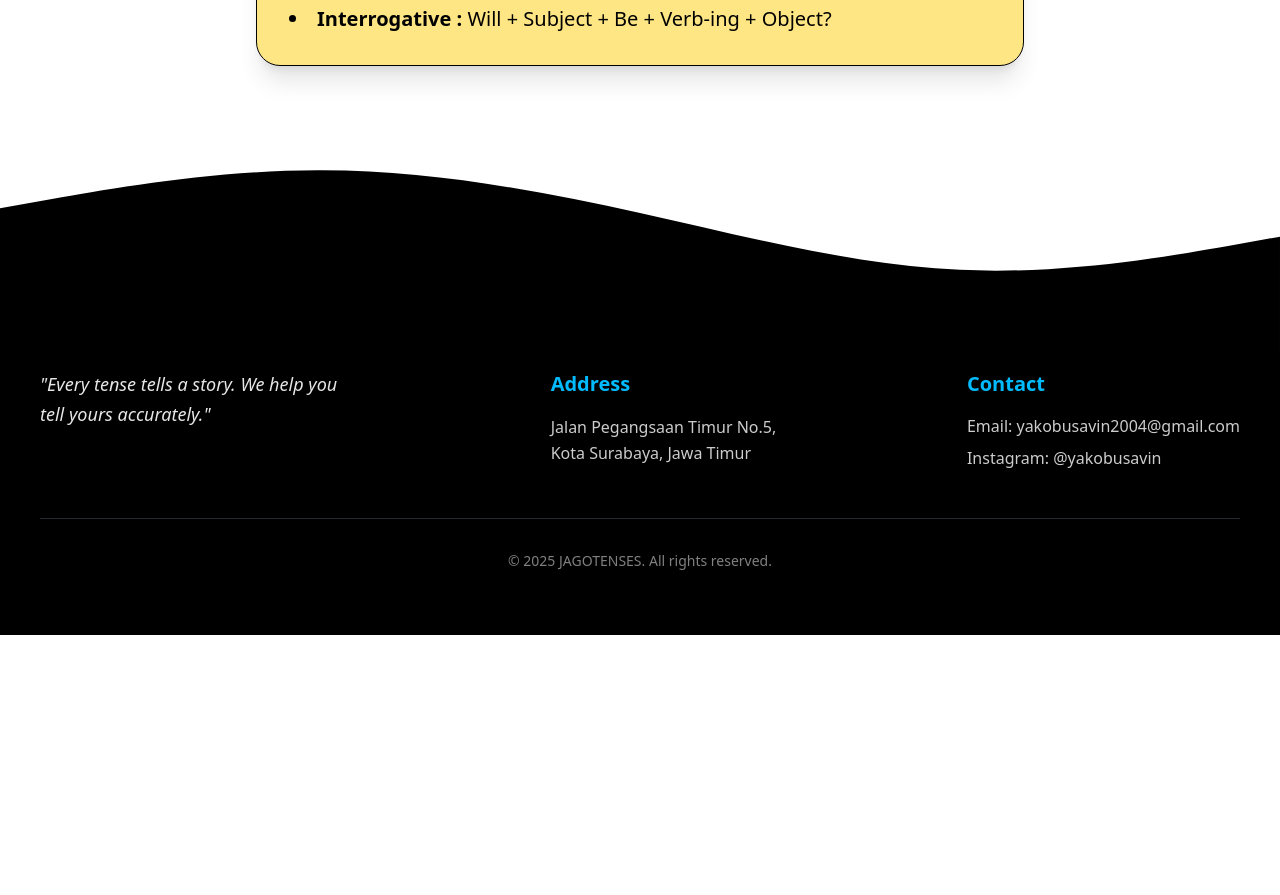
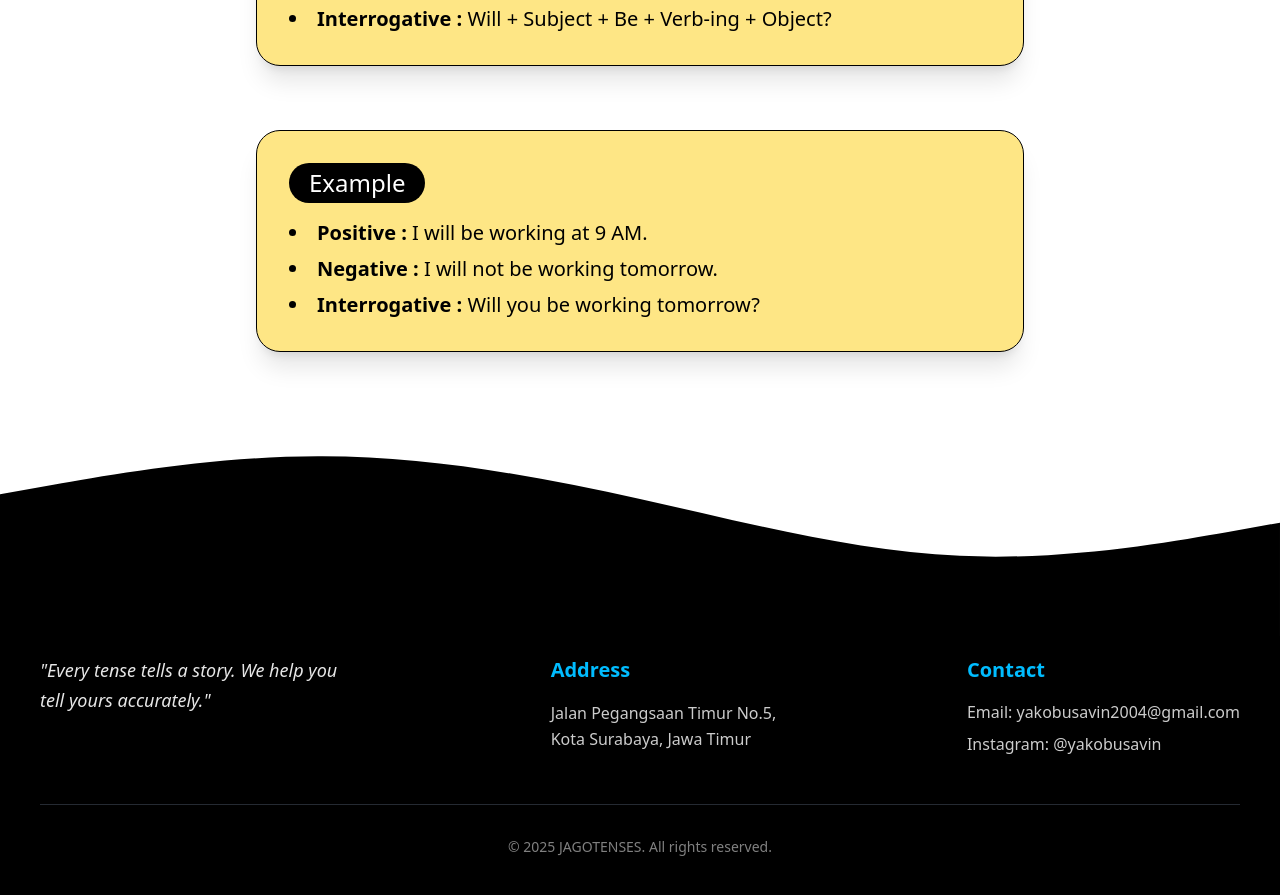
Before and after one commit to YO-SP/Jago-Tenses, a React (Vite) app: page /lessons/future-continuous in a window 1280 px wide. Shown: the part 940-1835 px from the top of the page. Before the commit the page ends 1575 px from the top, so only its background shows below. Built offline with nearby package versions, Linux system fonts and the light colour scheme.

Commit message:
Menambahkan example pada lessons

```diff
--- a/src/components/TenseCard.jsx
+++ b/src/components/TenseCard.jsx
@@ -1,7 +1,8 @@
-export default function TenseCard({title, definition, usage, formula}){
+export default function TenseCard({title, definition, usage, formula, example}){
     return(
         <>
             <div className="mt-30">
+
 
                 <h1 className="text-black font-['Archivo_Black'] text-center text-5xl mt-20 mb-20">{title}</h1>
 
@@ -34,6 +35,15 @@ export default function TenseCard({title, definition, usage, formula}){
 
                     </ul>
                 </div>
+
+                  <div className="max-w-3xl mx-auto mt-16 p-8 border rounded-3xl bg-amber-200 transition duration-200 ease-in-out transform hover:scale-102 shadow-xl hover:shadow-xl/60">
+                    <h2 className="inline-block bg-black text-white px-5 py-1 rounded-full text-2xl">Example</h2>
+                    <ul className="list-disc list-inside space-y-2 text-xl mt-4">
+                        <li><b>Positive : </b> {example.positive}</li>
+                        <li><b>Negative : </b>{example.negative}</li>
+                        <li><b>Interrogative : </b>{example.interrogative}</li>
+                    </ul>
+                </div>
             </div>
 
 
--- a/src/data/tenses.js
+++ b/src/data/tenses.js
@@ -15,6 +15,11 @@ export const tenses = [
             positive: "Subject + Verb 1 (s/es for He/She/It) + Object",
             negative: "Subject + Do/Does + Not + Verb 1 + Object",
             interrogative: "Do/Does + Subject + Verb 1 + Object?"
+        },
+        example: {
+            positive: "She works in an office.",
+            negative: "She does not work on Sunday.",
+            interrogative: "Do you work every day?"
         }
     },
 
@@ -34,6 +39,11 @@ export const tenses = [
             positive: "Subject + Am/Is/Are + Verb-ing + Object",
             negative: "Subject + Am/Is/Are + Not + Verb-ing + Object",
             interrogative: "Am/Is/Are + Subject + Verb-ing + Object?"
+        },
+        example: {
+            positive: "They are studying English now.",
+            negative: "They are not studying math.",
+            interrogative: "Are you studying right now?"
         }
     },
 
@@ -53,6 +63,11 @@ export const tenses = [
             positive: "Subject + Verb 2 + Object",
             negative: "Subject + Did + Not + Verb 1 + Object",
             interrogative: "Did + Subject + Verb 1 + Object?"
+        },
+        example: {
+            positive: "I visited my grandmother yesterday.",
+            negative: "I did not visit her last week.",
+            interrogative: "Did you visit her yesterday?"
         }
     },
 
@@ -71,6 +86,11 @@ export const tenses = [
             positive: "Subject + Was/Were + Verb-ing + Object",
             negative: "Subject + Was/Were + Not + Verb-ing + Object",
             interrogative: "Was/Were + Subject + Verb-ing + Object?"
+        },
+        example: {
+            positive: "I was watching TV at 8 PM.",
+            negative: "I was not watching TV when you called.",
+            interrogative: "Were you watching TV at that time?"
         }
     },
 
@@ -89,6 +109,11 @@ export const tenses = [
             positive: "Subject + Has/Have + Verb 3 + Object",
             negative: "Subject + Has/Have + Not + Verb 3 + Object",
             interrogative: "Has/Have + Subject + Verb 3 + Object?"
+        },
+        example: {
+            positive: "She has finished her homework.",
+            negative: "She has not finished her homework.",
+            interrogative: "Have you finished your homework?"
         }
     },
 
@@ -106,6 +131,11 @@ export const tenses = [
             positive: "Subject + Has/Have + Been + Verb-ing + Object",
             negative: "Subject + Has/Have + Not + Been + Verb-ing + Object",
             interrogative: "Has/Have + Subject + Been + Verb-ing + Object?"
+        },
+        example: {
+            positive: "They have been waiting for an hour.",
+            negative: "They have not been waiting long.",
+            interrogative: "Have you been waiting long?"
         }
     },
 
@@ -123,6 +153,11 @@ export const tenses = [
             positive: "Subject + Had + Been + Verb-ing + Object",
             negative: "Subject + Had + Not + Been + Verb-ing + Object",
             interrogative: "Had + Subject + Been + Verb-ing + Object?"
+        },
+        example: {
+            positive: "She had been working all day.",
+            negative: "She had not been working long.",
+            interrogative: "Had she been working before you arrived?"
         }
     },
 
@@ -141,6 +176,11 @@ export const tenses = [
             positive: "Subject + Will + Verb 1 + Object",
             negative: "Subject + Will + Not + Verb 1 + Object",
             interrogative: "Will + Subject + Verb 1 + Object?"
+        },
+        example: {
+            positive: "I will help you.",
+            negative: "I will not forget this.",
+            interrogative: "Will you help me?"
         }
     },
 
@@ -158,6 +198,11 @@ export const tenses = [
             positive: "Subject + Am/Is/Are + Going To + Verb 1 + Object",
             negative: "Subject + Am/Is/Are + Not + Going To + Verb 1 + Object",
             interrogative: "Am/Is/Are + Subject + Going To + Verb 1 + Object?"
+        },
+        example: {
+            positive: "I am going to study tonight.",
+            negative: "I am not going to go out.",
+            interrogative: "Are you going to study tonight?"
         }
     },
 
@@ -175,6 +220,11 @@ export const tenses = [
             positive: "Subject + Will + Be + Verb-ing + Object",
             negative: "Subject + Will + Not + Be + Verb-ing + Object",
             interrogative: "Will + Subject + Be + Verb-ing + Object?"
+        },
+        example: {
+            positive: "I will be working at 9 AM.",
+            negative: "I will not be working tomorrow.",
+            interrogative: "Will you be working tomorrow?"
         }
     },
 
@@ -192,6 +242,11 @@ export const tenses = [
             positive: "Subject + Will + Have + Verb 3 + Object",
             negative: "Subject + Will + Not + Have + Verb 3 + Object",
             interrogative: "Will + Subject + Have + Verb 3 + Object?"
+        },
+        example: {
+            positive: "She will have finished the report.",
+            negative: "She will not have finished it by then.",
+            interrogative: "Will she have finished the report?"
         }
     },
 
@@ -209,7 +264,11 @@ export const tenses = [
             positive: "Subject + Will + Have + Been + Verb-ing + Object",
             negative: "Subject + Will + Not + Have + Been + Verb-ing + Object",
             interrogative: "Will + Subject + Have + Been + Verb-ing + Object?"
+        },
+        example: {
+            positive: "I will have been studying for three hours.",
+            negative: "I will not have been studying long.",
+            interrogative: "Will you have been studying for three hours?"
         }
     }
-
 ];
--- a/src/pages/LessonDetail.jsx
+++ b/src/pages/LessonDetail.jsx
@@ -20,6 +20,7 @@ export default function LessonDetail() {
           definition={tense.definition}
           usage={tense.usage}
           formula={tense.formula}
+          example={tense.example}
         />
       <Footer></Footer>
 
--- a/src/pages/Lessons.jsx
+++ b/src/pages/Lessons.jsx
@@ -23,7 +23,7 @@ export default function Lessons() {
           return (
             <div
               key={time}
-              className="bg-black text-white rounded-xl px-10 py-6 w-72"
+              className="bg-amber-200 text-black rounded-xl px-3 py-2 w-80 border border-transparent hover:border-black hover:border-2"
             >
               <button
                 onClick={() => setOpenTime(isOpen ? null : time)}
@@ -49,7 +49,7 @@ export default function Lessons() {
                     .map((t) => (
 
 
-                  <div className="py-2 border-b border-white/20 last:border-b-0 text-lg cursor-pointer hover:opacity-80">
+                  <div className="py-2 text-center border border-black  text-lg cursor-pointer hover:opacity-80 hover:bg-black hover:text-yellow-200 px-2 rounded-xl">
                     <Link key={t.id} to={`/lessons/${t.id}`}>
                       {t.title}
                     </Link>
```
Also changed, not shown: src/assets/arr.png (added), src/assets/arrow.png (added). Lines whose indentation alone changed are shown as unchanged.
